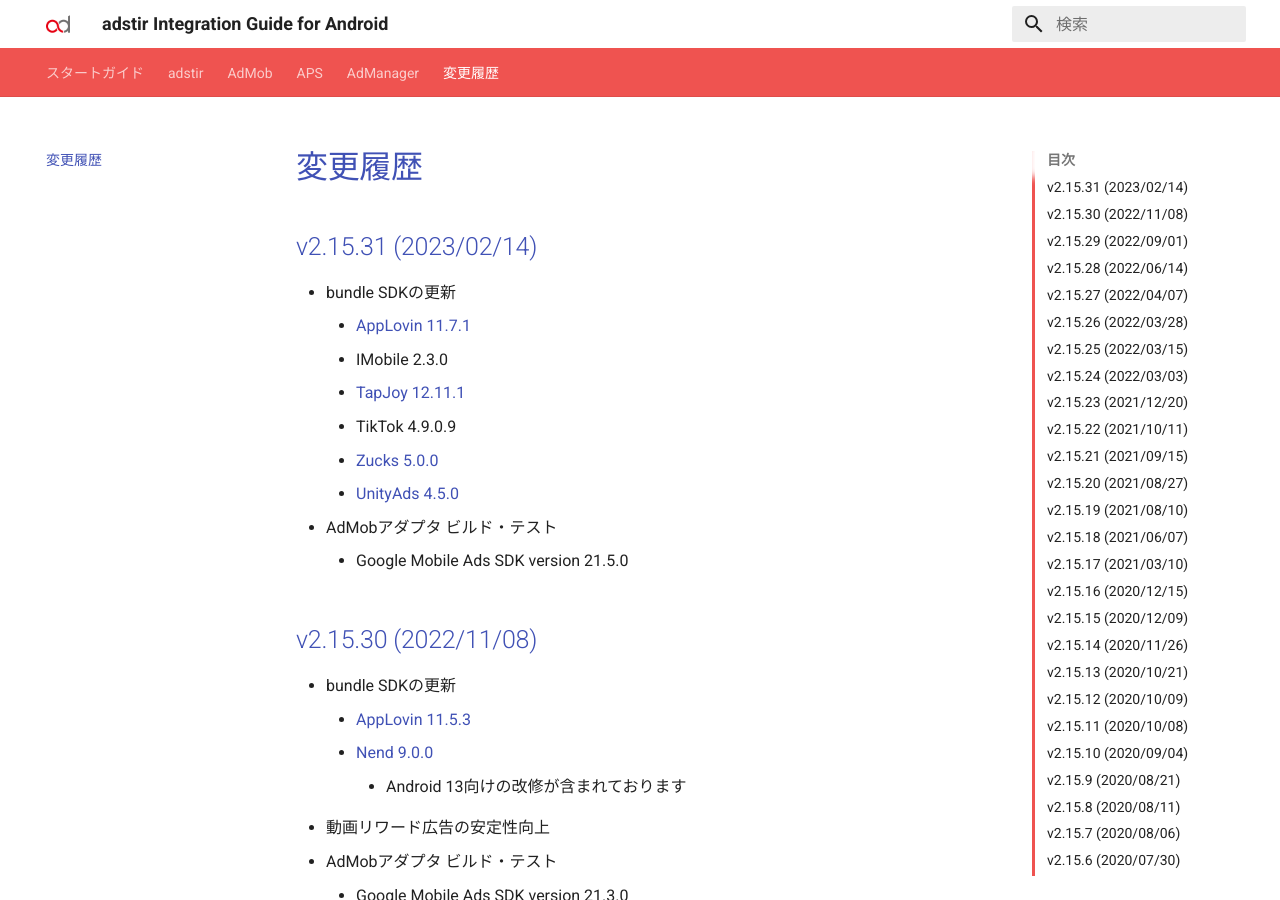
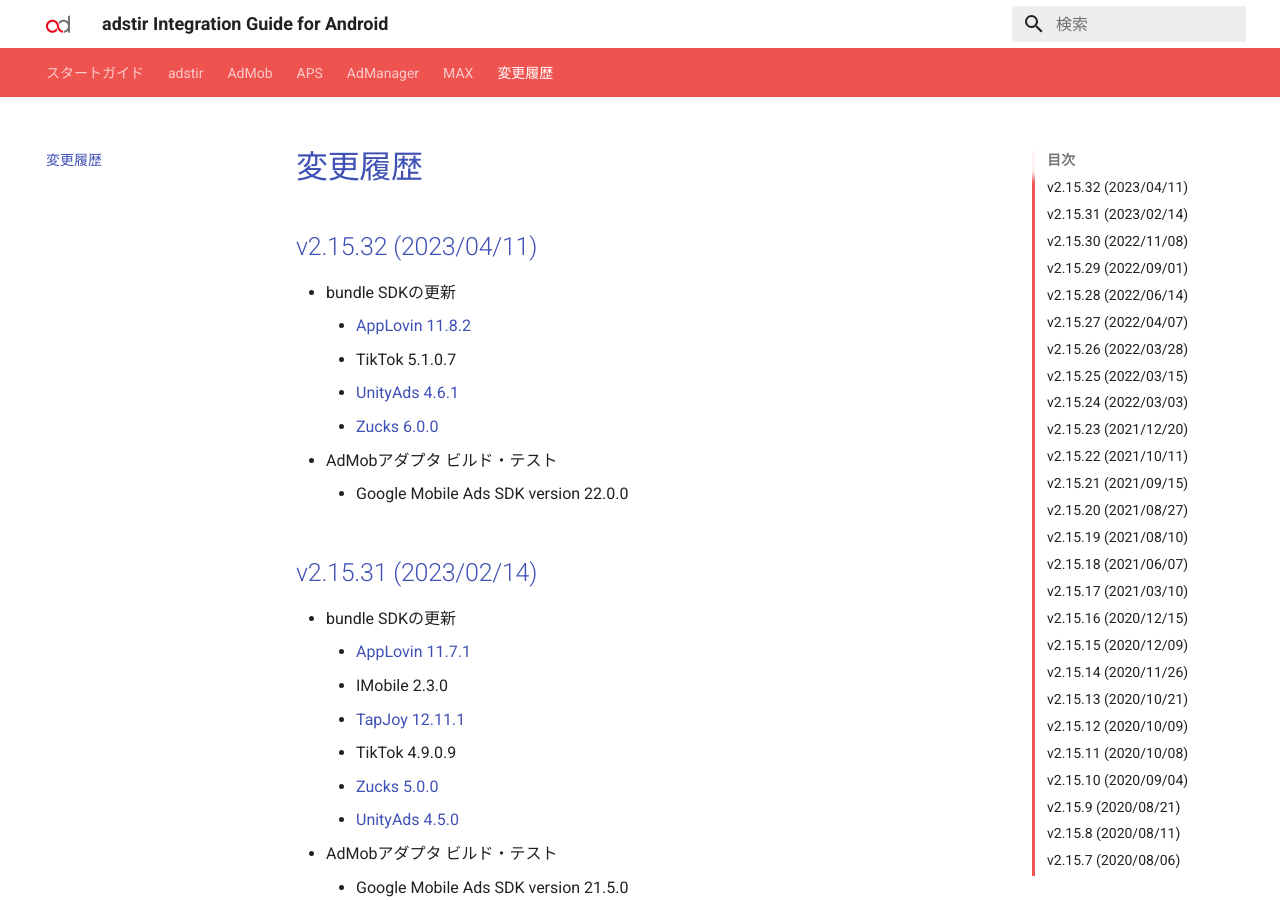
Before and after one commit to united-adstir/android-sdk-docs, an MkDocs documentation site: the page built from docs/changelog.md, in a window 1280 px wide and 900 px high. Built offline with MkDocs 1.6.1 and Material for MkDocs 9.7.7, drawn with Linux system fonts in a browser that asks for light colours; the version menu is left out.

Commit message:
adstir SDK 2.15.32

```diff
--- a/docs/changelog.md
+++ b/docs/changelog.md
@@ -1,4 +1,14 @@
 # 変更履歴
+
+## v2.15.32 (2023/04/11)
+
+* bundle SDKの更新
+    * [AppLovin 11.8.2](https://github.com/AppLovin/AppLovin-MAX-SDK-Android/releases/tag/release_11_8_2)
+    * TikTok 5.1.0.7
+    * [UnityAds 4.6.1](https://github.com/Unity-Technologies/unity-ads-android/releases/tag/4.6.1)
+    * [Zucks 6.0.0](https://ms.zucksadnetwork.com/media/sdk/manual/android)
+* AdMobアダプタ ビルド・テスト
+    * Google Mobile Ads SDK version 22.0.0
 
 ## v2.15.31 (2023/02/14)
 
--- a/mkdocs.yml
+++ b/mkdocs.yml
@@ -18,17 +18,17 @@
 extra:
   language: 'jp'
   version:
-    adstir: 2.15.31
+    adstir: 2.15.32
     adcolony: 4.8.0
-    applovin: 11.7.1
+    applovin: 11.8.2
     imobile: 2.3.0
     maio: 1.1.16
     nend: 9.0.0
     tapjoy: 12.11.1
-    tiktok: 4.9.0.9
-    unityads: 4.5.0
-    zucks: 5.0.0
-    google: 21.5.0
+    tiktok: 5.1.0.7
+    unityads: 4.6.1
+    zucks: 6.0.0
+    google: 22.0.0
   sample_url: 'https://dl.ad-stir.com/sample/AdstirAdsSdkAndroid-2.15.22-SampleApp.zip'
 
 # CSSの設定
@@ -127,6 +127,8 @@
       - AdMobインタースティシャル: aps/interstitial.md
   - AdManager:
       - はじめに: admanager/index.md
+  - MAX:
+      - はじめに: max/index.md
   - 変更履歴: changelog.md
 
 plugins:
```
Also changed, not shown: docs/index.md (+2 -0 lines), docs/max/index.md (added, +93 -0 lines).
